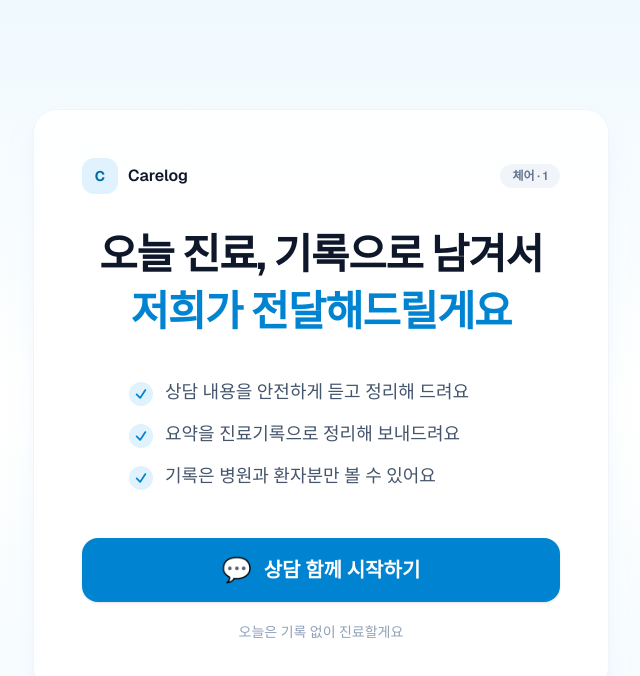
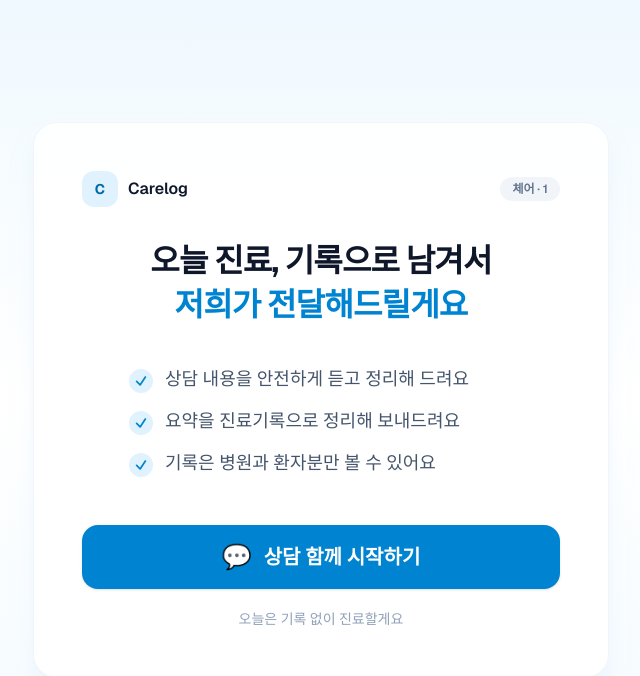
Before and after one commit to gungang83/carelog, a Next.js app: page /present/1 in a window 1280 px wide. Shown: the top 676 px of the page, without its empty margins (319-959 px from the left). Built offline with nearby package versions, Linux system fonts and the light colour scheme.

Commit message:
[다온] fix: 설명화면 헤드라인 한글 줄바꿈 정리 (break-keep)
- 카드 전체 word-break: keep-all 적용 (단어 중간 줄바꿈 방지)
- 메인 헤드라인 크기 조정 + text-balance로 깔끔한 2줄 배치

```diff
--- a/components/chair/present-screen.tsx
+++ b/components/chair/present-screen.tsx
@@ -59,9 +59,8 @@ export default function PresentScreen({ chairId }: { chairId: string }) {
         {phase === "idle" && (
           <Card>
             <Brand chair={chair} doctor={doctor} staff={staff} />
-            <h1 className="mt-8 text-center text-3xl font-bold leading-snug tracking-tight text-slate-900 sm:text-[2.6rem]">
-              오늘 진료, 기록으로 남겨서
-              <br />
+            <h1 className="mt-8 text-balance text-center text-[1.7rem] font-bold leading-snug tracking-tight text-slate-900 sm:text-[2rem]">
+              오늘 진료, 기록으로 남겨서{" "}
               <span className="text-sky-600">저희가 전달해드릴게요</span>
             </h1>
             <ul className="mx-auto mt-10 max-w-sm space-y-4">
@@ -226,7 +225,7 @@ export default function PresentScreen({ chairId }: { chairId: string }) {
 
 function Card({ children }: { children: React.ReactNode }) {
   return (
-    <div className="rounded-3xl border border-slate-100 bg-white/90 p-8 shadow-xl shadow-sky-100/50 backdrop-blur sm:p-12">
+    <div className="break-keep rounded-3xl border border-slate-100 bg-white/90 p-8 shadow-xl shadow-sky-100/50 backdrop-blur sm:p-12">
       {children}
     </div>
   );
```
